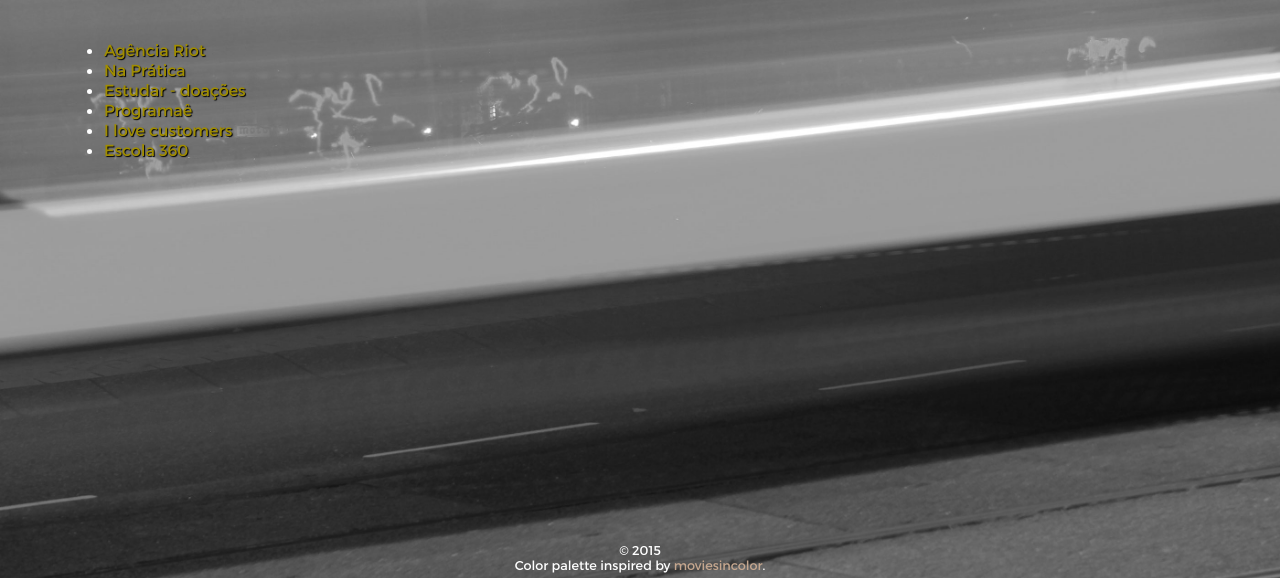
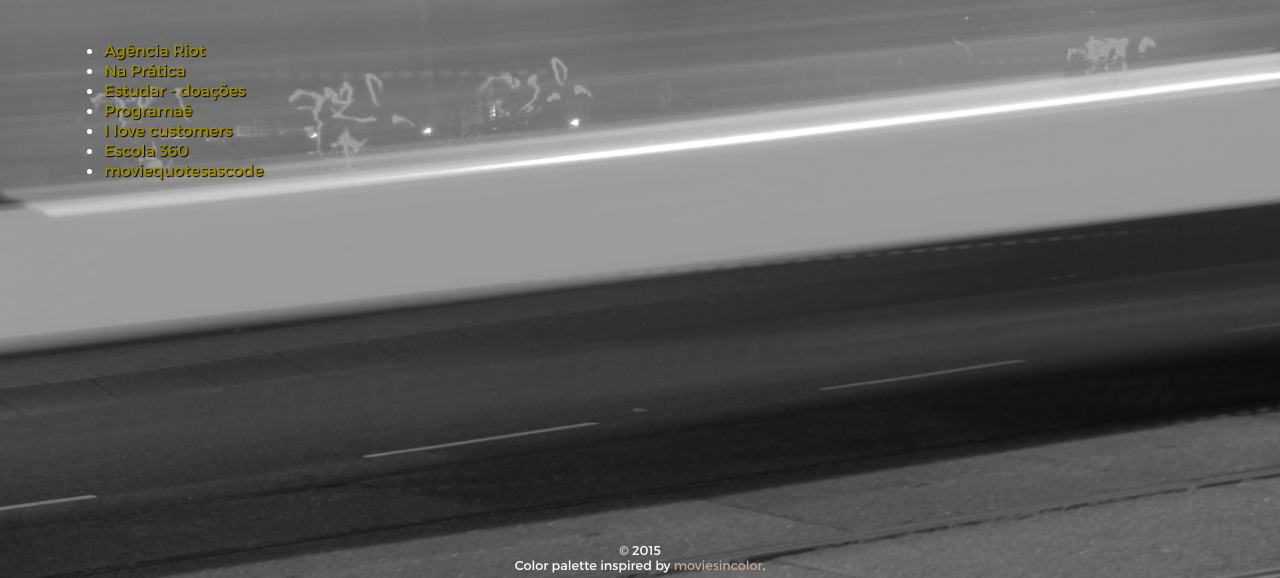
Before and after one commit to leticiamazzo/ptonella.github.io, a plain HTML site: page work.html in a window 1280 px wide. Shown: the part 222-800 px from the top of the page. Drawn offline with Linux system fonts and the light colour scheme.

Commit message:
Add movieascode project

```diff
--- a/work.html
+++ b/work.html
@@ -23,6 +23,7 @@
 				<li><a target="_blank" href="http://programae.org.br/">Programaê</a></li>
 				<li><a target="_blank" href="http://ilovecustomers.visioncritical.com/">I love customers</a></li>
 				<li><a target="_blank" href="https://escola360.missu.com.br/">Escola 360</a></li>
+				<li><a target="_blank" href="https://ptonella.github.io/moviequotesascode/">moviequotesascode</a></li>
 			</ul>
 		</div>
 	</main>
```
